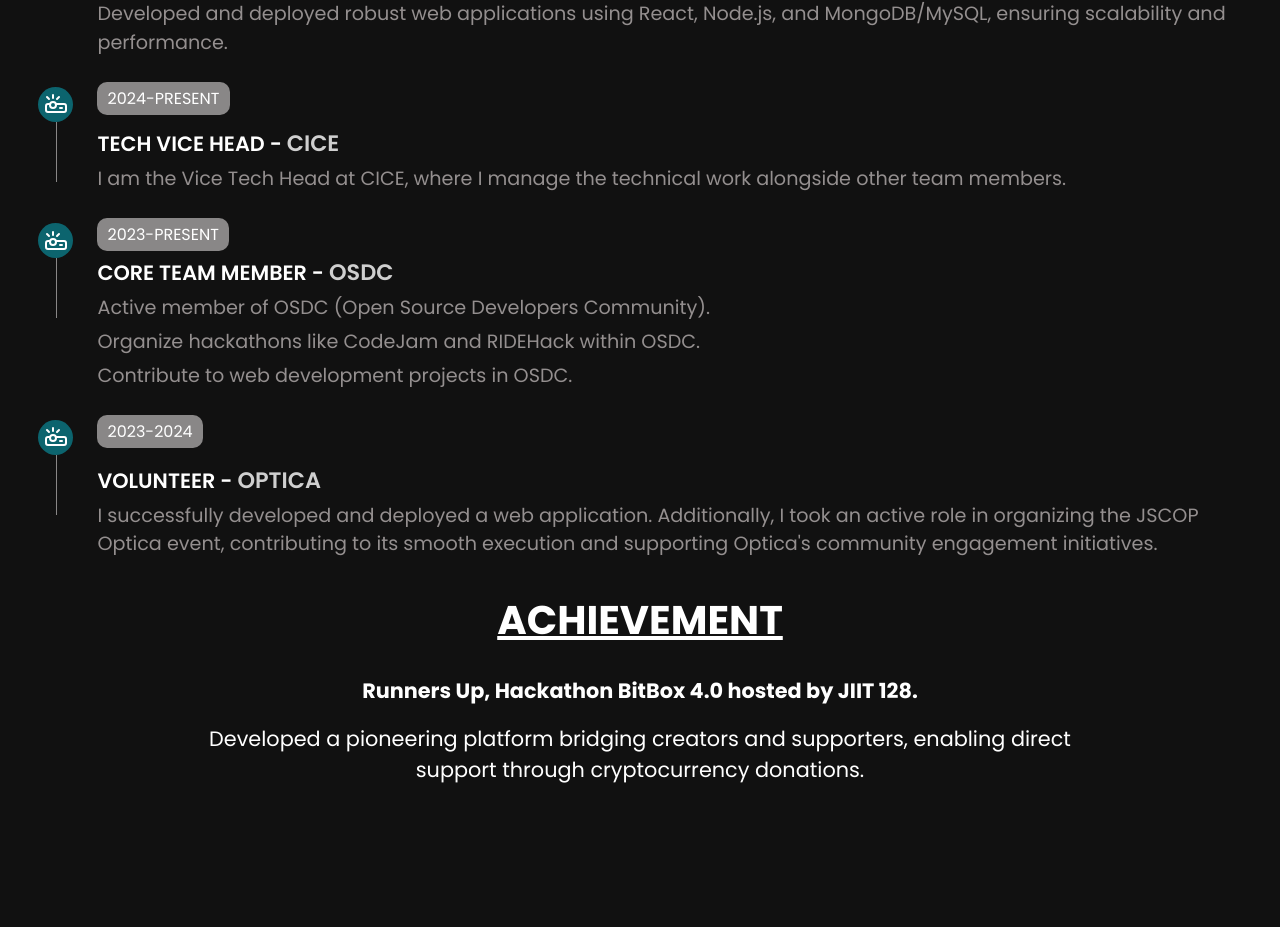
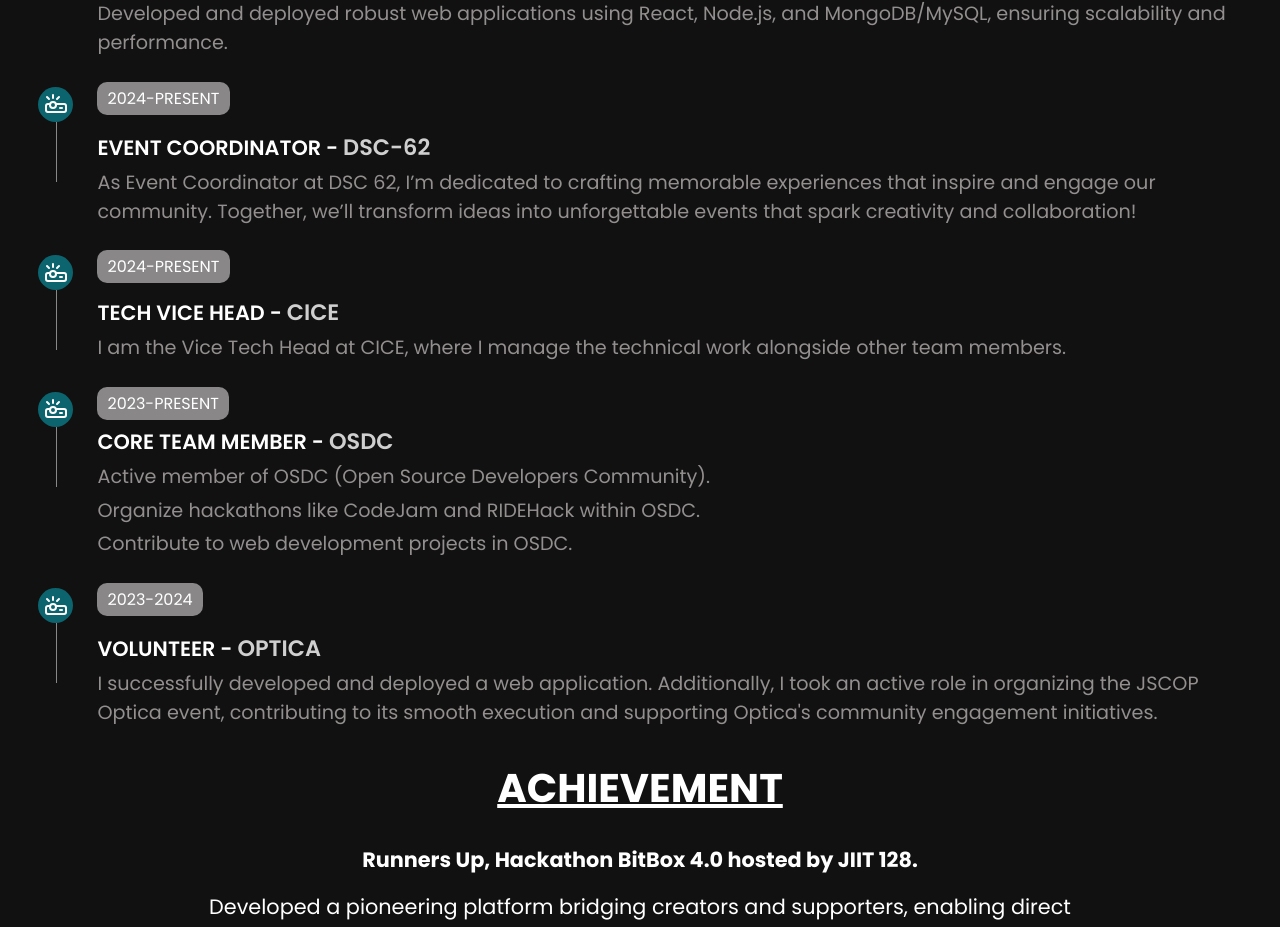
Before and after one commit to mehul1409/portfolio, a Next.js app: page /about in a window 1280 px wide. Shown: the part 1452-2379 px from the top of the page. Before the commit the page ends 2301 px from the top, so only its background shows below. Built offline with nearby package versions, Linux system fonts and the light colour scheme.

Commit message:
some minor changes

```diff
--- a/src/app/about/about.css
+++ b/src/app/about/about.css
@@ -302,11 +302,15 @@
     }
 
     .toolname {
-        font-size: 1.15rem;
+        font-size: 1.10rem;
     }
 
     .toolbox .heading{
-        font-size: 1.4rem;
+        font-size: 1.2rem;
+    }
+
+    .intro .row .col div{
+        font-size: 1.2;
     }
 
 }
--- a/src/app/about/page.jsx
+++ b/src/app/about/page.jsx
@@ -83,6 +83,16 @@
                             </div>
                             <div className="right">
                                 <span className='duration'>2024-PRESENT</span>
+                                <h4 className=''>EVENT COORDINATOR - <span>DSC-62</span></h4>
+                                <p>As Event Coordinator at DSC 62, I’m dedicated to crafting memorable experiences that inspire and engage our community. Together, we’ll transform ideas into unforgettable events that spark creativity and collaboration!</p>
+                            </div>
+                        </div>
+                        <div className="detailbox d-flex">
+                            <div className="left">
+                                <span className='icon d-flex justify-content-center align-items-center'><LuProjector /></span>
+                            </div>
+                            <div className="right">
+                                <span className='duration'>2024-PRESENT</span>
                                 <h4 className=''>TECH VICE HEAD - <span>CICE</span></h4>
                                 <p>I am the Vice Tech Head at CICE, where I manage the technical work alongside other team members.</p>
                             </div>
```
Also changed, not shown: 1 other file (tests, documents, lock files or other folders).
